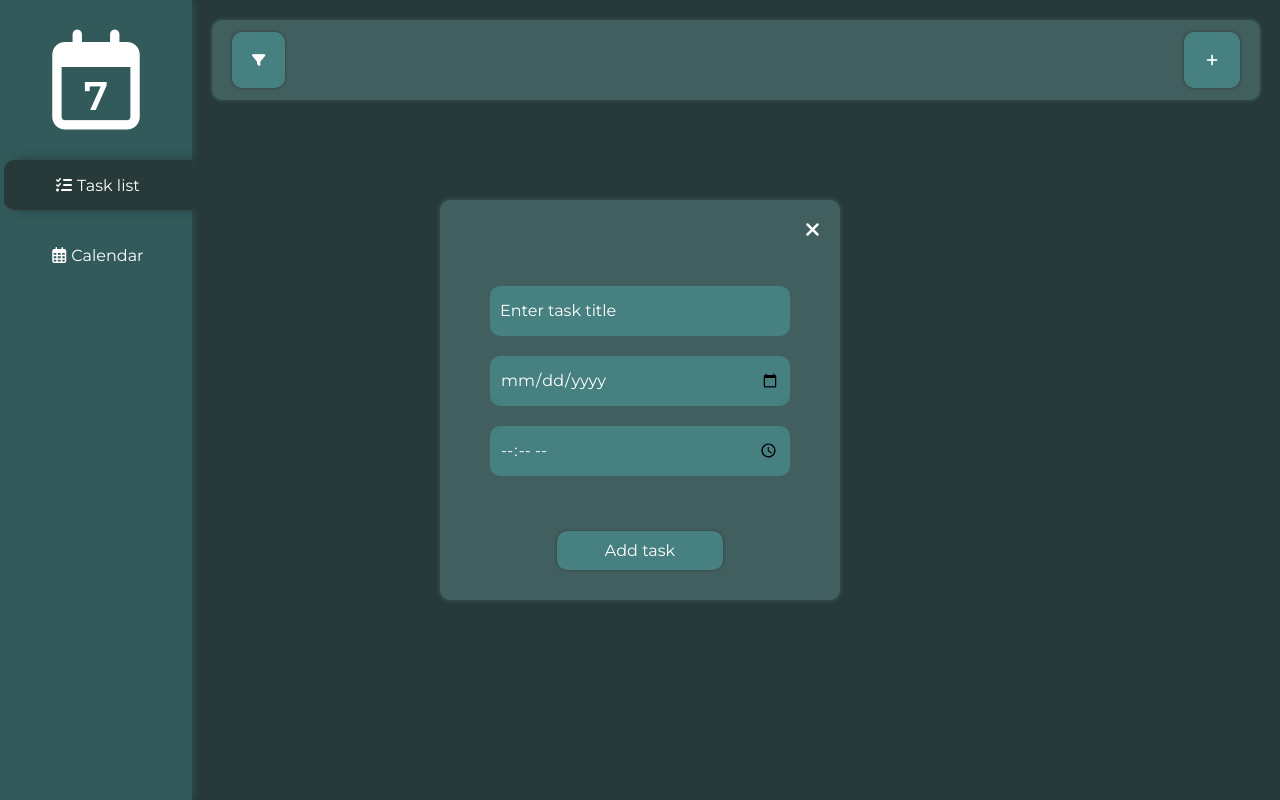
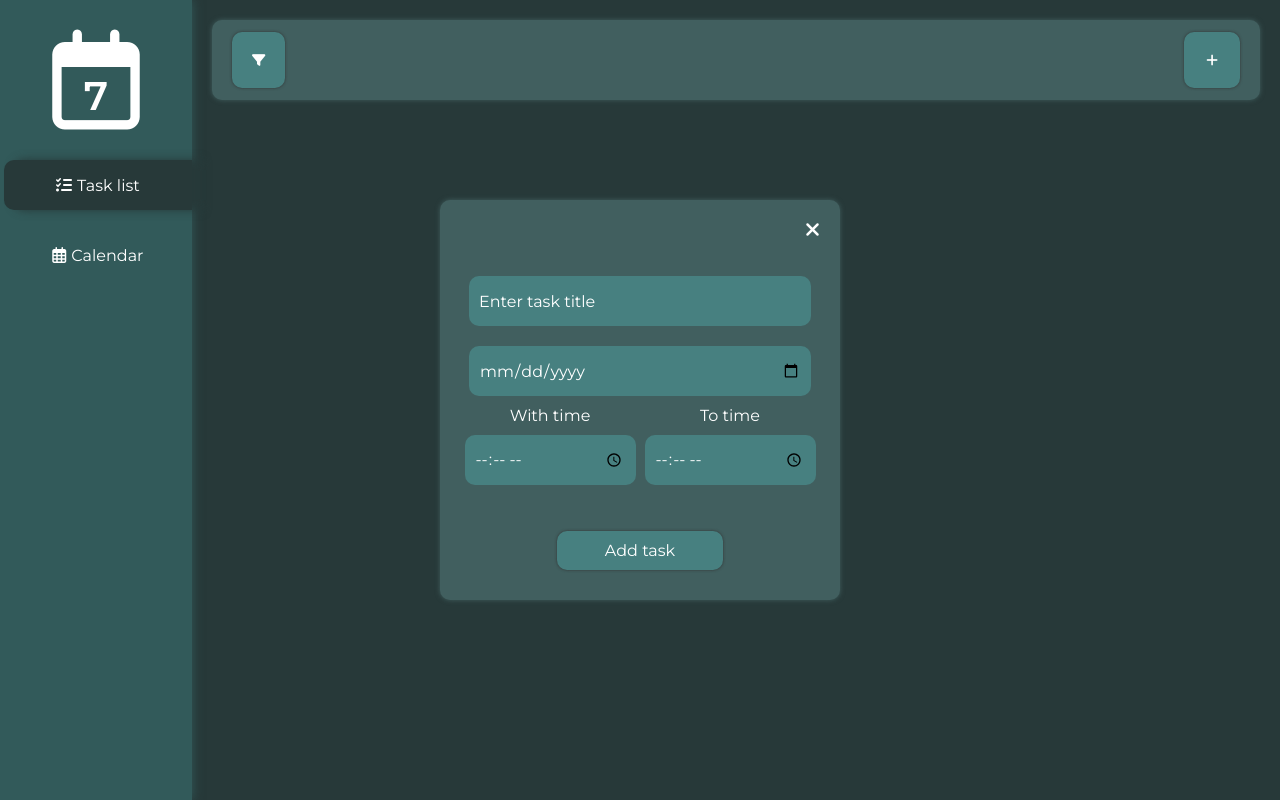
Before and after one commit to PhantomZhuk/ToDo, a website: page public/index.html in a window 1280 px wide. Both pictures are taken after a click on the button 1212 px from the left and 60 px from the top of the page. Drawn offline with nearby package versions, Linux system fonts and the light colour scheme.

Commit message:
add inputs for entering the start and end time of the task

```diff
--- a/public/index.html
+++ b/public/index.html
@@ -27,7 +27,16 @@
         <div class="inputContainer">
             <input type="text" id="title" placeholder="Enter task title">
             <input type="date" id="date">
-            <input type="time" id="time">
+            <div class="timeContainer">
+                <div class="withContainer">
+                    <p for="withTime">With time</p>
+                    <input type="time" id="withTime">
+                </div>
+                <div class="toContainer">
+                    <p for="toTime">To time</p>
+                    <input type="time" id="toTime">
+                </div>
+            </div>
         </div>
         <div class="btnContainer">
             <button id="addTask">Add task</button>
--- a/public/style.scss
+++ b/public/style.scss
@@ -42,7 +42,7 @@
         align-items: center;
 
         input {
-            width: 300px;
+            width: 95%;
             height: 50px;
             border: none;
             border-radius: 10px;
@@ -54,6 +54,22 @@
             color: #fff;
 
             &::placeholder {
+                color: #fff;
+            }
+        }
+
+        .timeContainer {
+            width: 100%;
+            display: flex;
+            justify-content: space-between;
+            align-items: center;
+
+            .withContainer,
+            .toContainer {
+                width: 50%;
+                display: flex;
+                flex-direction: column;
+                align-items: center;
                 color: #fff;
             }
         }
```
Also changed, not shown: public/style.css, 1 other file.
